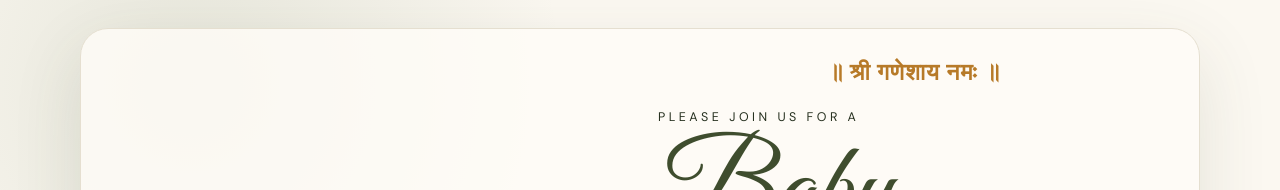
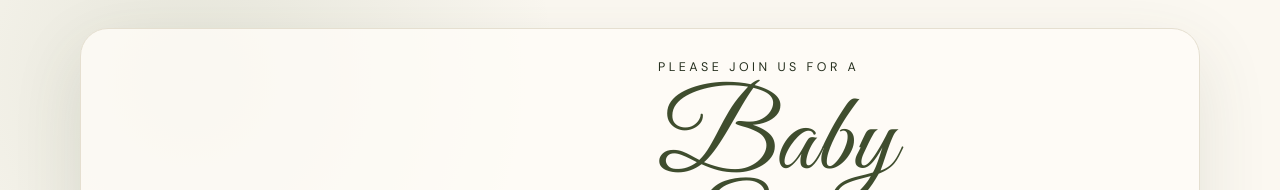
Before and after one commit to JiniPatel10/Baby-shower, a plain HTML site: page index.html in a window 1280 px wide. Shown: the top 190 px of the page. Drawn offline with nearby package versions, Linux system fonts and the light colour scheme.

Commit message:
Remove ganesh-mantra class and related HTML
Removed the 'ganesh-mantra' class and its associated HTML element from the invitation section.

```diff
--- a/index.html
+++ b/index.html
@@ -32,15 +32,6 @@
       background:rgba(255,253,248,.8); box-shadow:0 24px 70px rgba(63,77,46,.12);
       border-radius:28px;
     }
-    .ganesh-mantra {
-  font-family: "Cormorant Garamond", serif;
-  font-size: 1.45rem;
-  font-weight: 600;
-  color: var(--gold);
-  letter-spacing: 0.04em;
-  text-align: center;
-  margin-bottom: 22px;
-}
     .invitation {
       width:100%; display:block; border-radius:18px; box-shadow:0 12px 35px rgba(0,0,0,.12);
     }
@@ -97,7 +88,6 @@
           <img class="invitation" src="invitation.png" alt="Baby Shower invitation for Jini & Charmin">
         </div>
         <div class="hero-copy">
-          <div class="ganesh-mantra">॥ श्री गणेशाय नमः ॥</div>
           <div class="eyebrow">Please join us for a</div>
           <h1>Baby Shower</h1>
           <div class="names">Honouring Jini &amp; Charmin</div>
```
